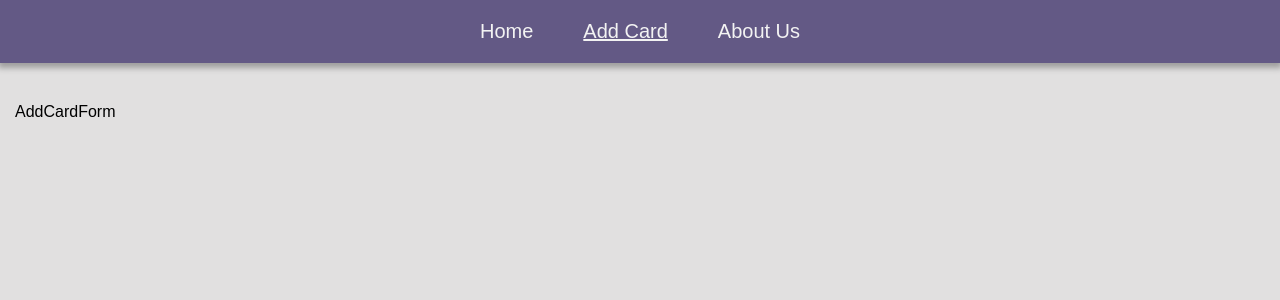
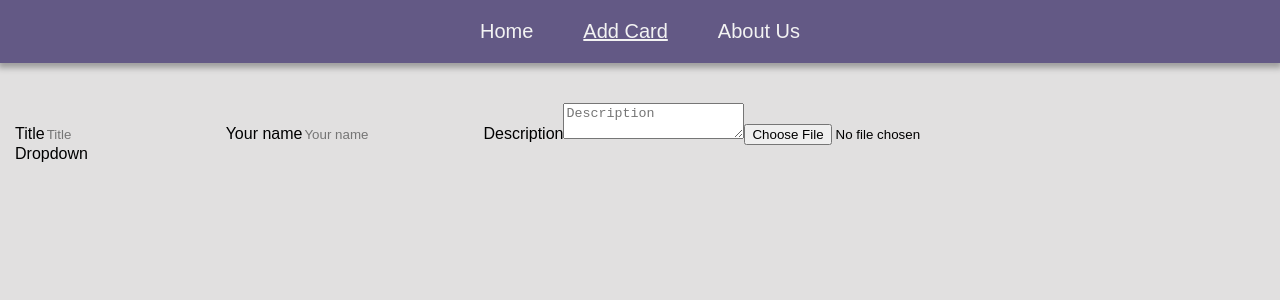
Before and after one commit to hel-sidoruk/rss-react, a React (Vite) app in the folder react-components/: page /add-card in a window 1280 px wide. Shown: the top 300 px of the page. Built offline with nearby package versions, Linux system fonts and the light colour scheme.

Commit message:
feat: add basic form structure

```diff
--- a/react-components/src/components/AddCardForm/AddCardForm.tsx
+++ b/react-components/src/components/AddCardForm/AddCardForm.tsx
@@ -1,7 +1,19 @@
 import React, { Component } from 'react';
+import { Dropdown } from '../Dropdown';
 
 export class AddCardForm extends Component {
   render() {
-    return <div>AddCardForm</div>;
+    return (
+      <form>
+        <label htmlFor="title">Title</label>
+        <input id="title" type="text" placeholder="Title" />
+        <label htmlFor="author">Your name</label>
+        <input id="author" type="text" placeholder="Your name" />
+        <label htmlFor="description">Description</label>
+        <textarea id="description" placeholder="Description" />
+        <input type="file" />
+        <Dropdown />
+      </form>
+    );
   }
 }
--- /dev/null
+++ b/react-components/src/components/Dropdown/Dropdown.tsx
@@ -0,0 +1,8 @@
+import React, { Component } from 'react';
+import styles from './dropdown.module.scss';
+
+export class Dropdown extends Component {
+  render() {
+    return <div>Dropdown</div>;
+  }
+}
--- /dev/null
+++ b/react-components/src/components/Dropdown/index.ts
@@ -0,0 +1 @@
+export * from './Dropdown';
```
Also changed, not shown: react-components/src/components/Dropdown/dropdown.module.scss (added).
